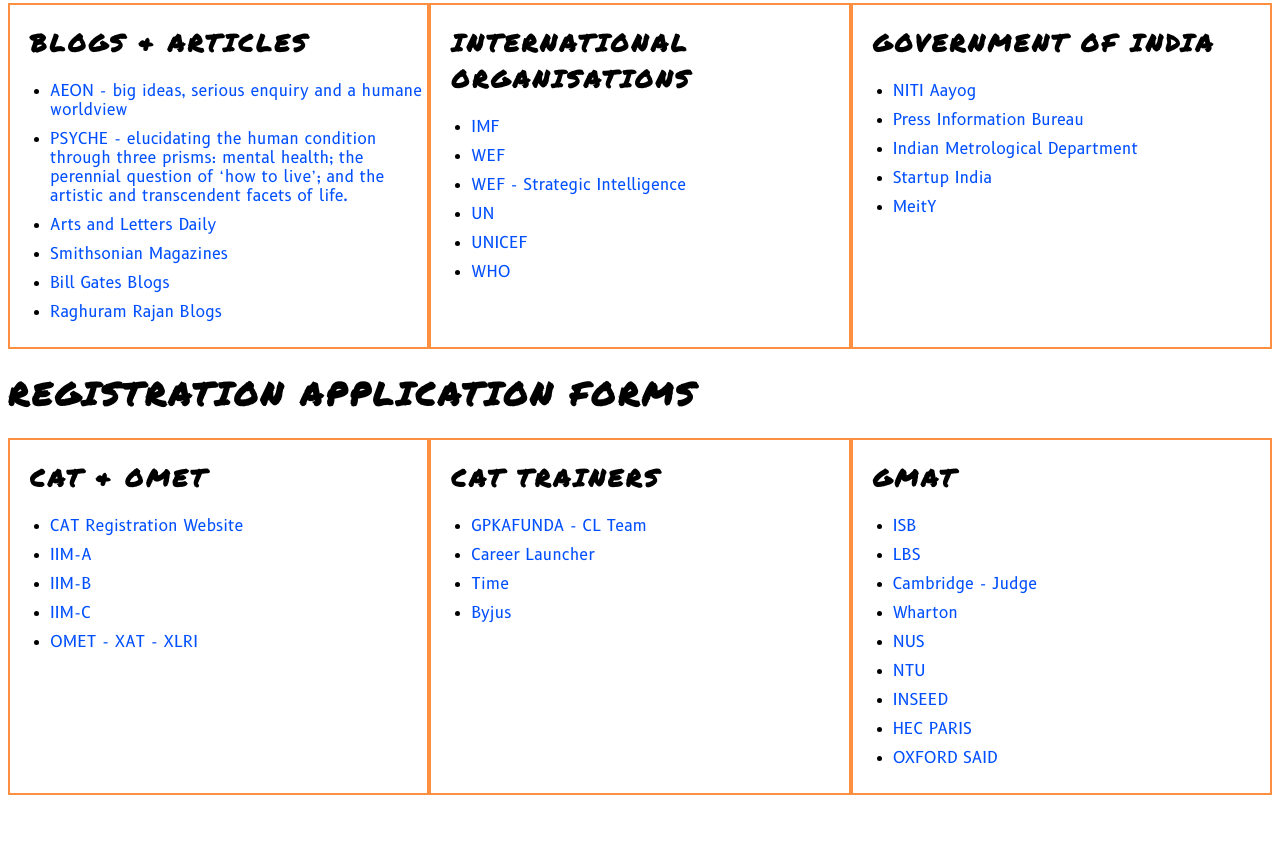
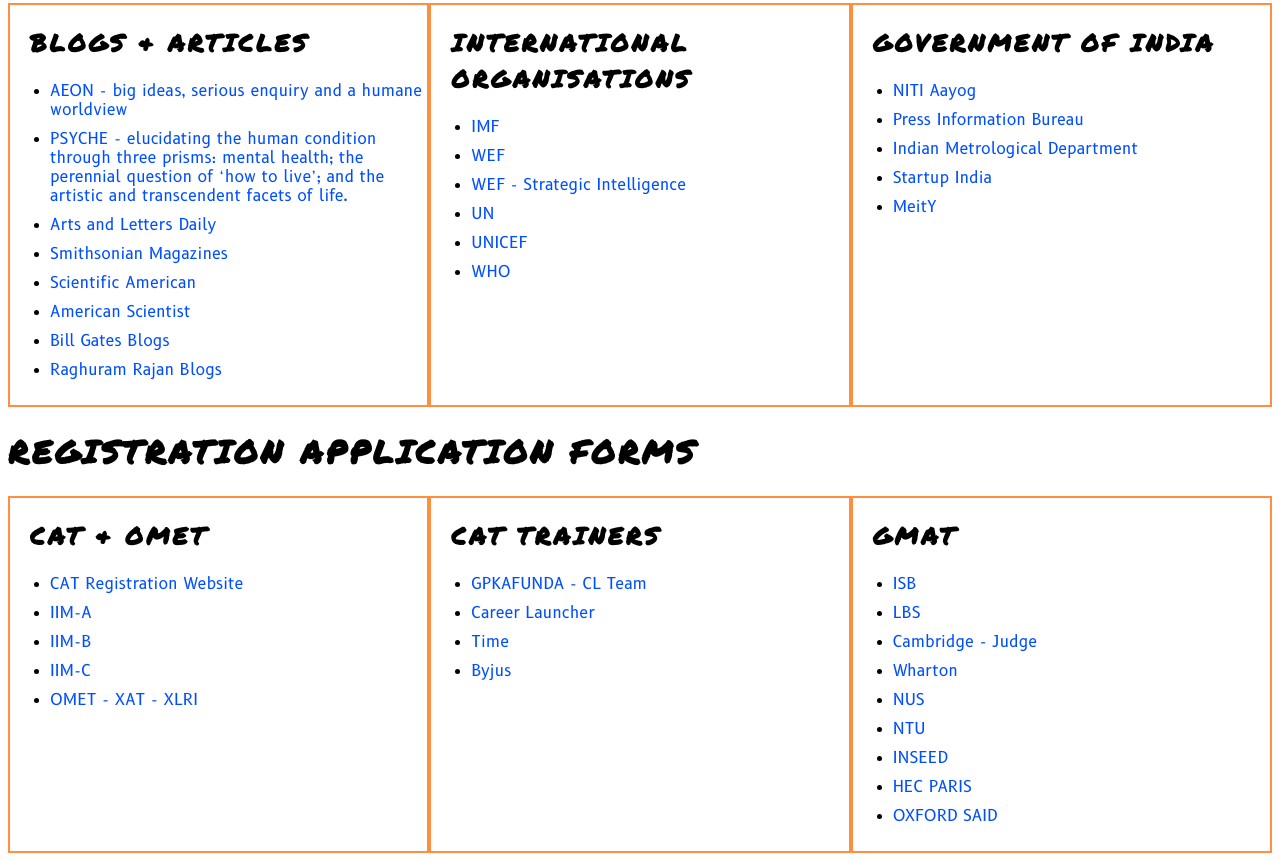
Before and after one commit to skylite9/Links, a plain HTML site: page index.html in a window 1280 px wide. Shown: the part 633-1494 px from the top of the page. Before the commit the page ends 1436 px from the top, so only its background shows below. Drawn offline with Linux system fonts and the light colour scheme.

Commit message:
Added magazines for VA - from VARC prep strategy meet

```diff
--- a/index.html
+++ b/index.html
@@ -71,6 +71,8 @@
 <li><a href="https://psyche.co/">PSYCHE - elucidating the human condition through three prisms: mental health; the perennial question of ‘how to live’; and the artistic and transcendent facets of life.</a></li>
 <li><a href="https://www.aldaily.com/">Arts and Letters Daily</a></li>
 <li><a href="https://www.smithsonianmag.com/">Smithsonian Magazines</a></li>
+<li><a href="https://www.scientificamerican.com/">Scientific American</a></li>
+<li><a href="https://www.americanscientist.org/">American Scientist</a></li>
 <li><a href="https://www.gatesnotes.com/">Bill Gates Blogs</a></li>
 <li><a href="https://faculty.chicagobooth.edu/raghuram-rajan">Raghuram Rajan Blogs</a></li>
 </ul>
```
